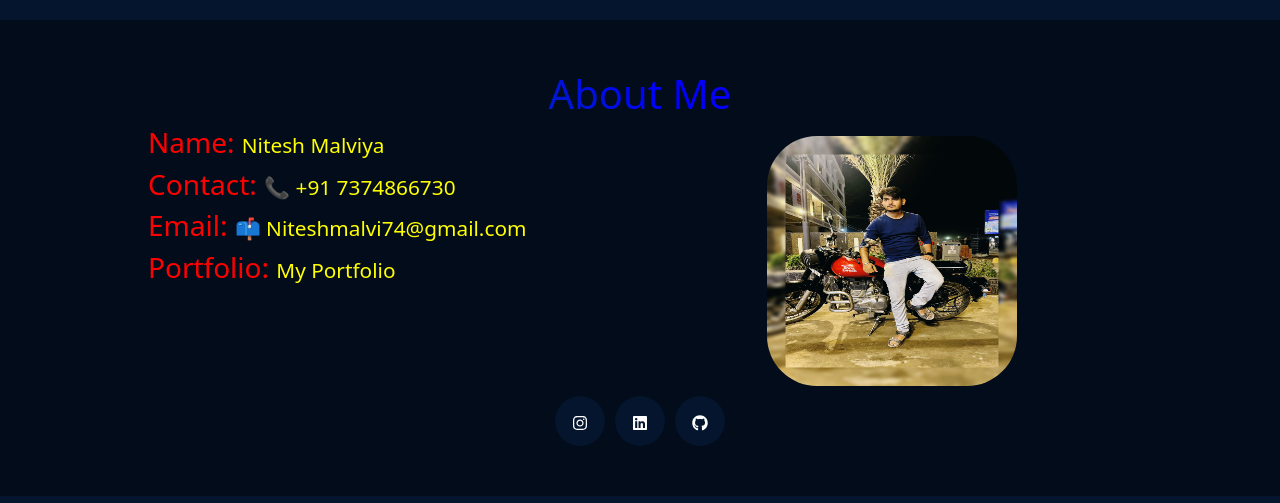
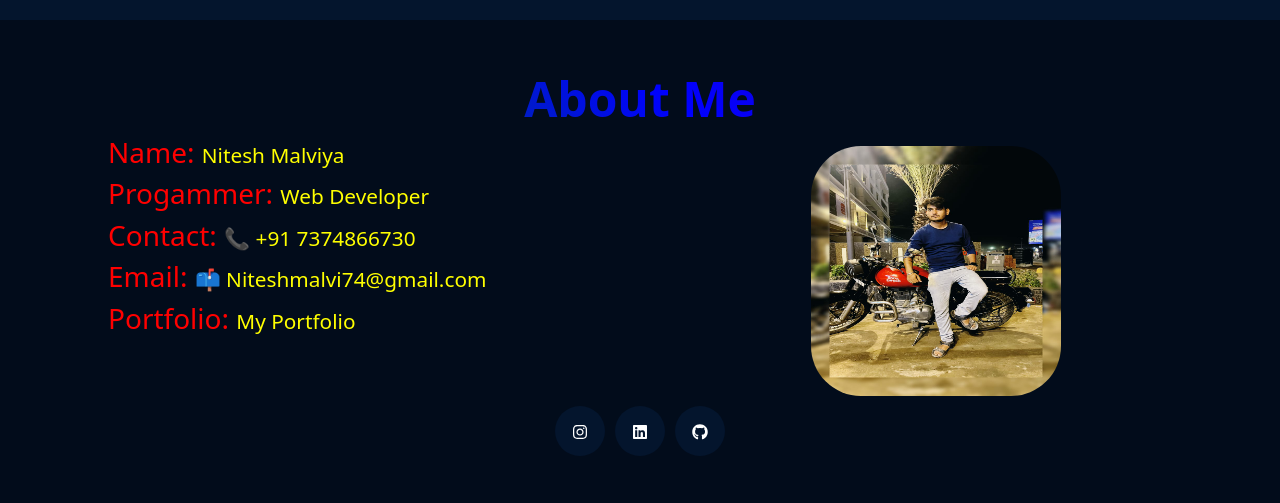
Before and after one commit to Niteshm007/Movies, a React (Vite) app: page / in a window 1280 px wide. Shown: the part 1058-1561 px from the top of the page. Built offline with nearby package versions, Linux system fonts and the light colour scheme; no server answers.

Commit message:
Changes Done

```diff
--- a/src/App.jsx
+++ b/src/App.jsx
@@ -6,7 +6,6 @@ import { useSelector, useDispatch } from "react-redux";
 import { getApiConfiguration, getGenres } from "./store/homeSlice";
 
 import Header from './components/header/Header'
-import Footer from "./components/footer/Footer";
 import Home from "./pages/home/Home";
 import Details from "./pages/details/Details";
 import SearchResult from "./pages/searchResult/SearchResult";
@@ -64,7 +63,6 @@ const App = () => {
         <Route path="/explore/:mediaType" element={<Explore />} />
         <Route path="*" element={<PageNotFound />} />
     </Routes>
-    <Footer />
 </BrowserRouter>
   );
 };
--- a/src/components/footer/Footer.jsx
+++ b/src/components/footer/Footer.jsx
@@ -13,6 +13,9 @@ const Footer = () => {
             <div className="me">
               <h3>
                 Name: <span> Nitesh Malviya</span>
+              </h3>
+              <h3>
+                Progammer: <span> Web Developer</span>
               </h3>
               <h3>
                 Contact: <span> 📞 +91 7374866730</span>
--- a/src/components/footer/Footer.scss
+++ b/src/components/footer/Footer.scss
@@ -5,12 +5,13 @@
   color: white;
   position: relative;
   .contentWrapper {
-    width: 80%;
   }
   .about {
     display: flex;
     align-items: center;
     justify-content: center;
+    font-weight: bolder;
+    font-size: 3rem;
     background: linear-gradient(
       45deg,
       red,
@@ -39,6 +40,7 @@
     display: flex;
     flex-direction: column;
     justify-content: center;
+    margin-left: 3rem;
     h3 {
       color: red;
     }
--- a/src/pages/home/Home.jsx
+++ b/src/pages/home/Home.jsx
@@ -4,6 +4,7 @@ import HeroBanner from "./heroBanner/HeroBanner";
 import Trending from "./trending/Trending";
 import Popular from "./popular/Popular";
 import TopRated from "./topRated/TopRated";
+import Footer from "../../components/footer/Footer";
 
 const Home = () => {
   return (
@@ -12,6 +13,7 @@ const Home = () => {
       <Trending/>
       <Popular/>
       <TopRated/>
+      <Footer/>
     </div>
   );
 };
```
